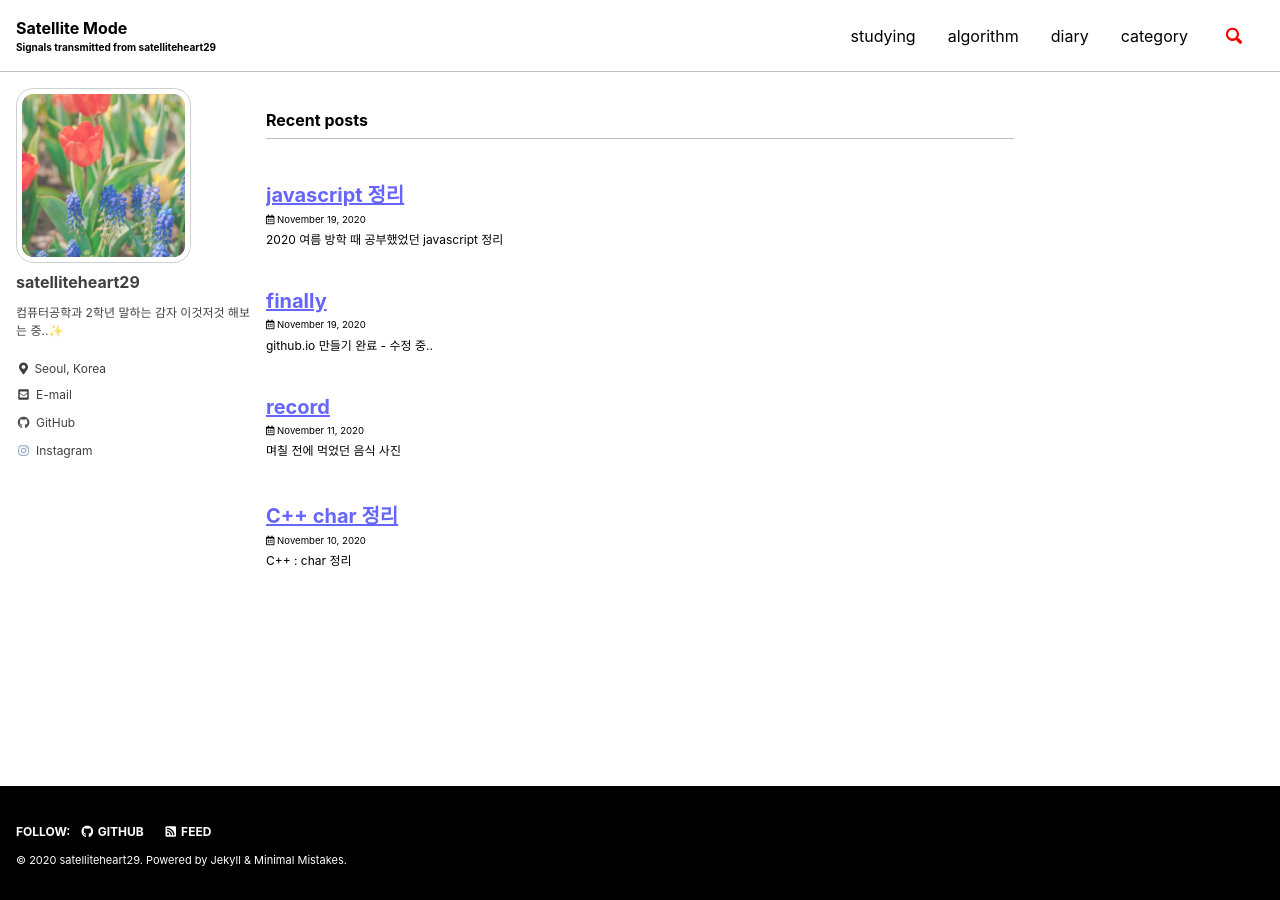
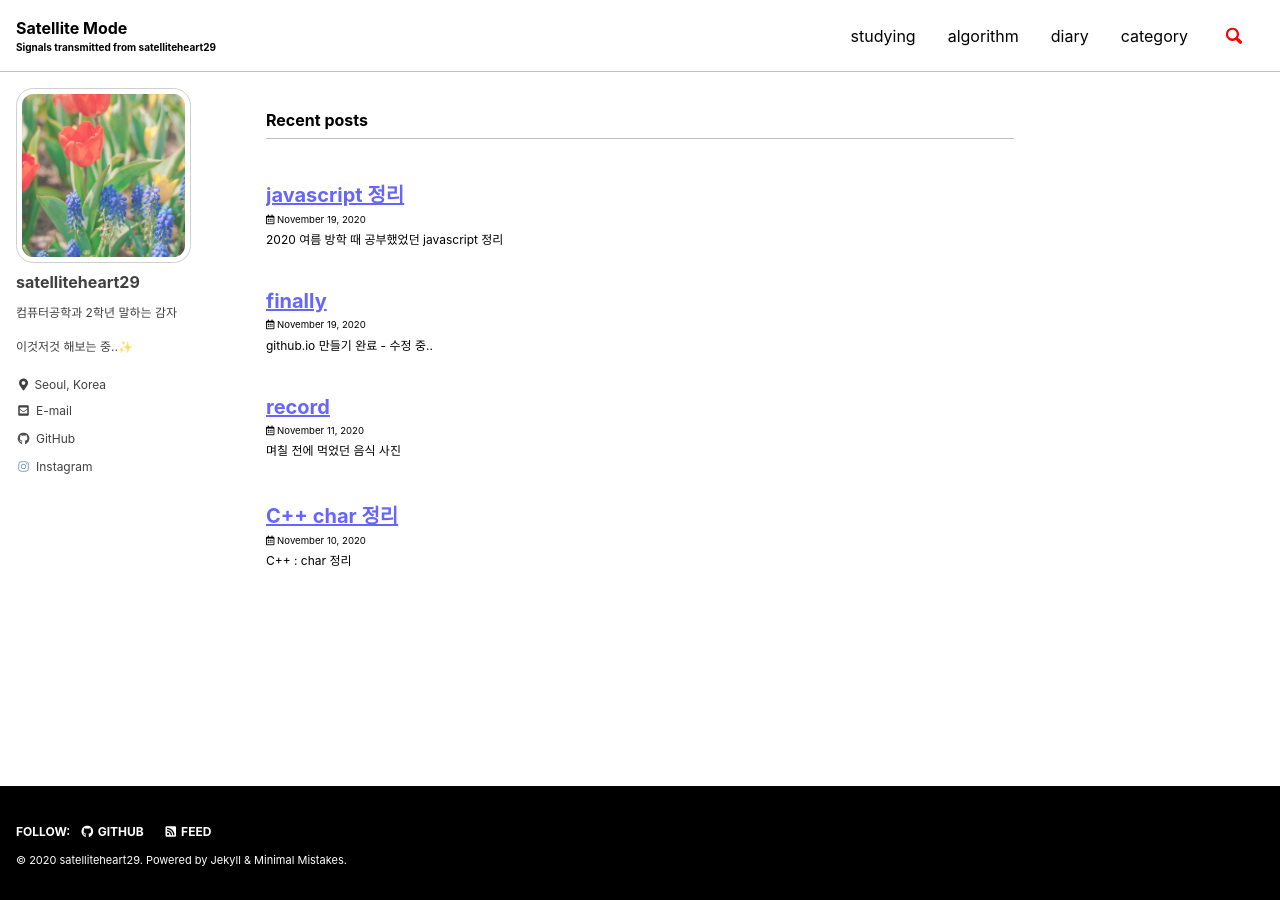
Before and after one commit to inxnxng/satelliteheart.github.io, a Jekyll site: the page built from index.html, in a window 1280 px wide. Built offline with Jekyll 4.4.1, drawn with Linux system fonts in a browser that asks for light colours; cached includes are drawn as plain includes; the list of posts is cut into pages by our own code.

Commit message:
구글 설정 관련 수정

```diff
--- a/_config.yml
+++ b/_config.yml
@@ -53,14 +53,14 @@ atom_feed:
   path                   : # blank (default) uses feed.xml
 search                   : true # true, false (default)
 search_full_content      : true # true, false (default)
-search_provider          : lunr  # lunr (default), algolia, google
+search_provider          : "lunr"  # lunr (default), algolia, google
 algolia:
   application_id         : # YOUR_APPLICATION_ID
   index_name             : # YOUR_INDEX_NAME
   search_only_api_key    : # YOUR_SEARCH_ONLY_API_KEY
   powered_by             : # true (default), false
 google:
-  search_engine_id       :  4c09f367cf7ebd25c
+  search_engine_id       :  "4c09f367cf7ebd25c"
   instant_search         :  true
 # SEO Related
 google_site_verification :
@@ -85,9 +85,9 @@ social:
 
 # Analytics
 analytics:
-  provider               : google # false (default), "google", "google-universal", "google-gtag", "custom"
+  provider               : "google-gtag" # false (default), "google", "google-universal", "google-gtag", "custom"
   google:
-    tracking_id          : G-74KSQ3JQ3H
+    tracking_id          : "G-74KSQ3JQ3H"
     anonymize_ip         : true # true, false (default)
 
 
@@ -98,7 +98,7 @@ sidebar:
 author:
   name             : "satelliteheart29"
   avatar           : "/assets/images/profile.jpg"
-  bio              : "컴퓨터공학과 2학년 말하는 감자\n이것저것 해보는 중..✨"
+  bio              : "컴퓨터공학과 2학년 말하는 감자 \n\n이것저것 해보는 중..✨"
   location         : Seoul, Korea
   email            : #
   links:
@@ -213,7 +213,7 @@ sass:
 permalink: /:categories/:title/
 paginate: 5 # amount of posts to show
 paginate_path: /page:num/
-timezone: # https://en.wikipedia.org/wiki/List_of_tz_database_time_zones
+timezone: Asia/Seoul # https://en.wikipedia.org/wiki/List_of_tz_database_time_zones
 
 
 # Plugins (previously gems:)
```
